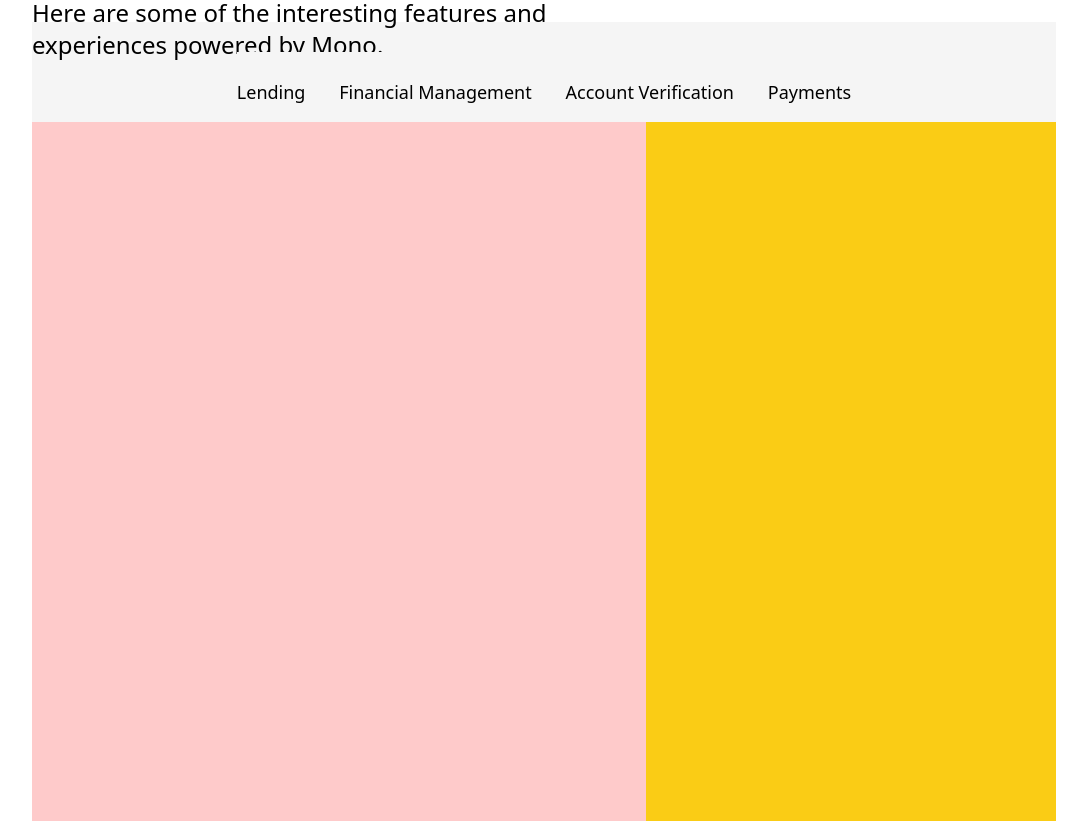
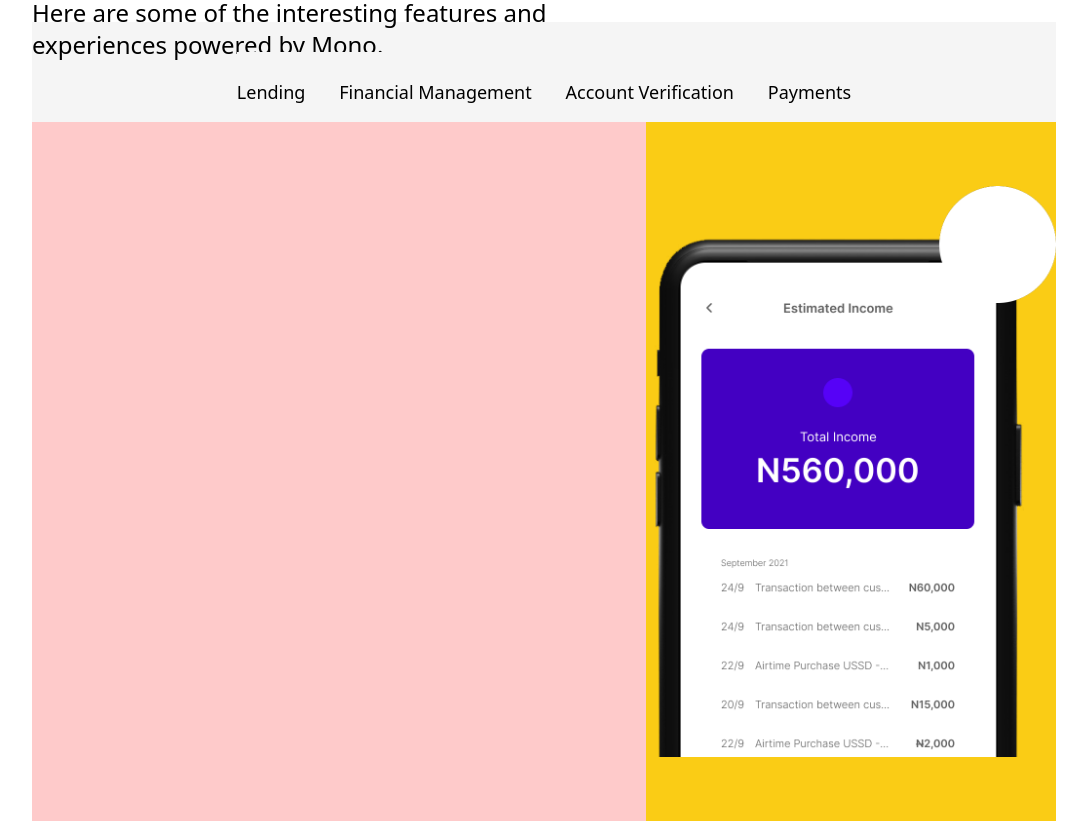
Before and after one commit to heismyke/mono, a website: page index.html in a window 1280 px wide. Shown: the part 2514-3335 px from the top of the page, without its empty margins (96-1183 px from the left). Drawn offline with nearby package versions, Linux system fonts and the light colour scheme.

Commit message:
initialized

```diff
--- a/index.html
+++ b/index.html
@@ -212,7 +212,7 @@
   </section>
   <!-- for mobile -->
   <section>
-    <div class="w-[95%] lg:w-[80%] md:w-[95%] bg-[#F5F5F5] h-[100px] mt-5 mx-auto flex items-center justify-center md:hidden">
+    <div class="w-[95%] lg:w-[80%] md:w-[95%] bg-[#F5F5F5] h-[100px] mt-10 mx-auto flex items-center justify-center md:hidden rounded-t-2xl">
       <div class="w-[100%] md:w-[90%] lg:w-[60%] h-[80px]  mt-10 flex gap-12 items-center overflow-y-scroll whitespace-nowrap">
 
         <a href="#" class="font-sans text-lg hover:bg-black hover:p-5 hover:text-white hover:rounded-full hover:transition hover:ease-in-out hover:delay-75">Lending</a>
@@ -225,7 +225,8 @@
   <section>
     <div class="w-[95%] lg:w-[80%] md:w-[95%] bg-[#F5F5F5] h-[1000px] md:h-[1000px] lg:h-[699px]  mx-auto rounded-2xl flex  flex-col lg:flex-row">
       <div class="w-[100%] md:w-[100%] lg:w-[60%] bg-red-200 h-[699px] "></div>
-      <div class="w-[100%] md:w-[100%] lg:w-[40%] bg-yellow-400 h-[699px] "></div>
+      <div class="w-[100%] md:w-[100%] lg:w-[40%] bg-yellow-400 h-[699px] flex items-center justify-center bg-contain bg-no-repeat bg-center"
+      style="background-image: url(./images/phoneMockup.png);"></div>
     </div>
   </section>
 </body>
```
Also changed, not shown: css/style.css, images/phoneMockup.png (added), 2 other files.
